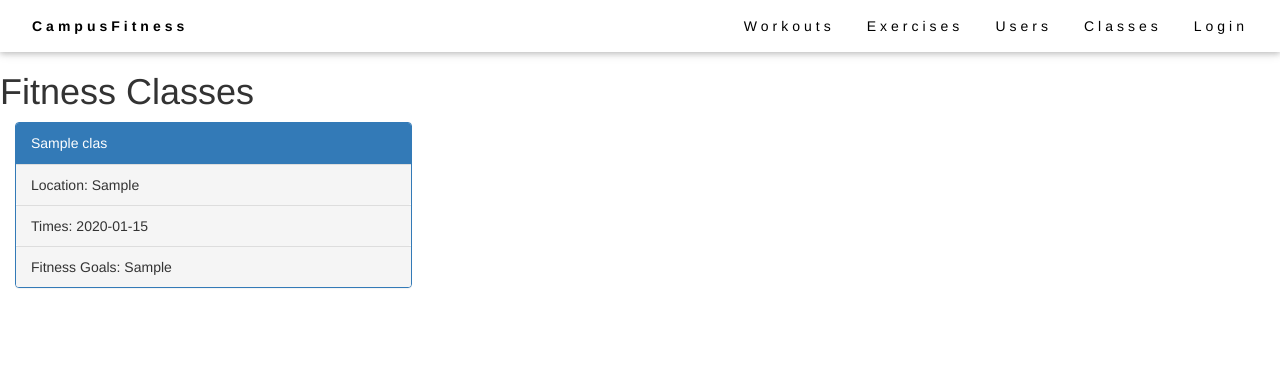
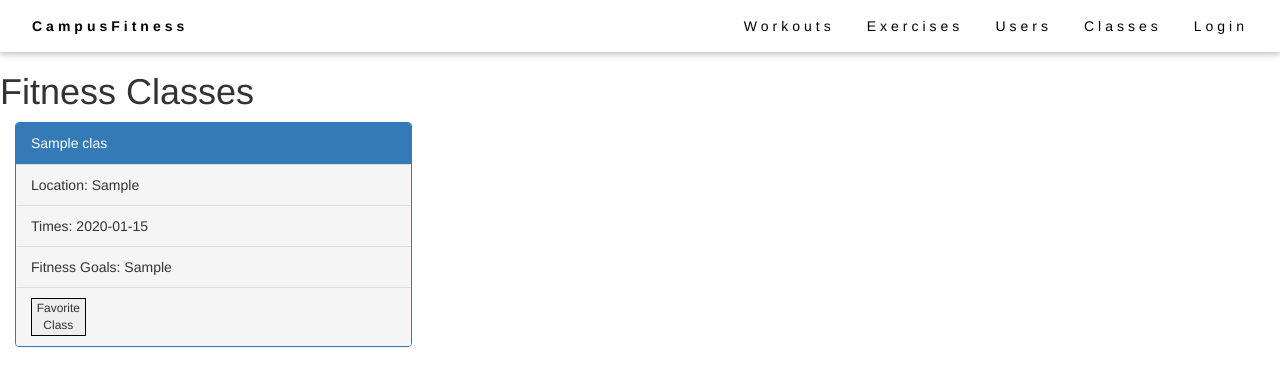
Before and after one commit to shamystic/workit, a Flask app: page /classes in a window 1280 px wide. Shown: the top 386 px of the page. Run offline with Flask 2, Linux system fonts and the light colour scheme; tables that the repository leaves empty hold one stand-in row (values such as "Sample post"); parts of the project's set-up code (start-up, migrations or seed data) failed here and were passed over; some libraries are stand-ins or nearby versions.

Commit message:
Added favorite button to classes page

```diff
--- a/templates/classes.html
+++ b/templates/classes.html
@@ -16,6 +16,11 @@
                     <div class="panel-footer"> Location: {{item.location}}</div>
                     <div class="panel-footer"> Times: {{item.times}}</div>
                     <div class="panel-footer"> Fitness Goals: {{item.goal}}</div>
+                    <div class="panel-footer">
+                        <form class="" action="/add-class/{{item.name}}" method="post">
+                            <button type="submit" class="submit" name="button">Favorite Class</button>
+                        </form>
+                    </div>
                 </div>
             </div>
     {% endfor %}
--- a/templates/saved-workouts.html
+++ b/templates/saved-workouts.html
@@ -78,7 +78,7 @@
 		<div class="panel panel-primary">
 			<div class="panel-heading">{{item.class_name}}</div>
 			<div class="panel-footer">
-					{{item.class_name}}
+				{{item.class_name}}
 			</div>
 		</div>
 	</div>
```
